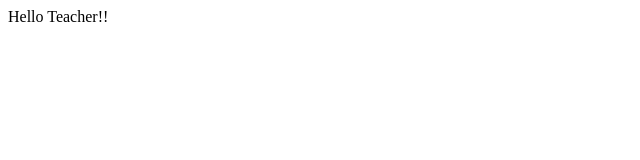
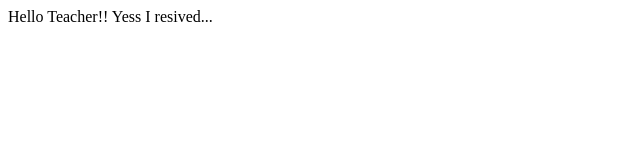
Before and after one commit to techcomkpp01-oss/exam_01, a plain HTML site: page index.html in a window 1280 px wide. Shown: the whole page, without its empty margins (0-640 px from the left). Drawn offline with Linux system fonts and the light colour scheme.

Commit message:
I've received it.

```diff
--- a/index.html
+++ b/index.html
@@ -7,5 +7,6 @@
 </head>
 <body>
     Hello Teacher!!
+    Yess I resived...
 </body>
 </html>
```
